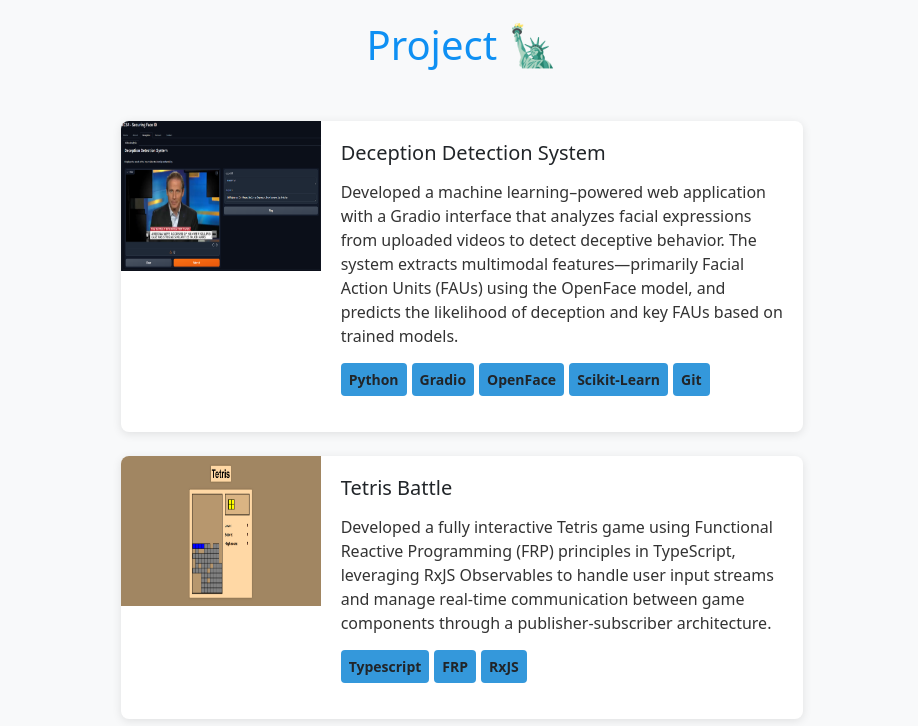
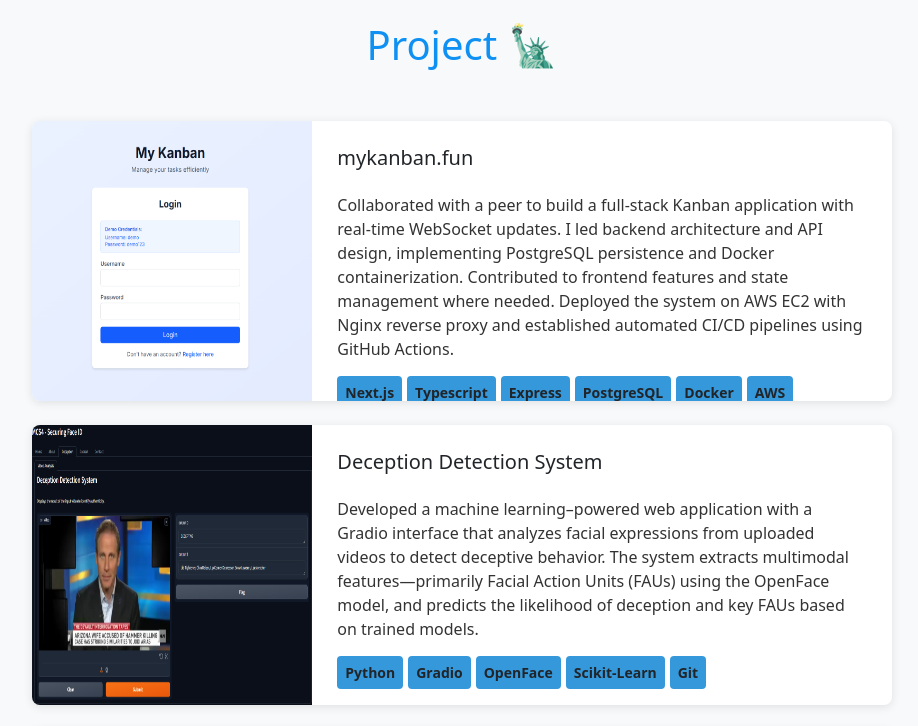
Before and after one commit to tyoppar01/portfolio, a website: page index.html in a window 1280 px wide. Shown: the part 1760-2486 px from the top of the page, without its empty margins (178-1096 px from the left). Drawn offline with nearby package versions, Linux system fonts and the light colour scheme.

Commit message:
Update new project kanban.fun in project section

```diff
--- a/index.html
+++ b/index.html
@@ -89,7 +89,29 @@
       <div class="spacer-section"></div>
 
       <div class="row justify-content-center">
-        <div class="col-md-8 text-center">
+        <div class="col-md-10 text-center">
+
+          <div class="project-card hidden">
+            <div class="image-frame">
+              <img src="project-image/mykanbanfun02.png" alt="p01-fyp"/>
+            </div>
+            <div class="project-info">
+              <h2 class="project-title" style="text-align: left;">mykanban.fun</h2>
+              <p class="project-description">
+                Collaborated with a peer to build a full-stack Kanban application with real-time WebSocket updates. I led backend architecture and API design, implementing PostgreSQL persistence and Docker containerization. Contributed to frontend features and state management where needed. Deployed the system on AWS EC2 with Nginx reverse proxy and established automated CI/CD pipelines using GitHub Actions.
+              </p>
+              <ul class="skills-used">
+                <li>Next.js</li>
+                <li>Typescript</li>
+                <li>Express</li>
+                <li>PostgreSQL</li>
+                <li>Docker</li>
+                <li>AWS</li>
+                <li>GitHub Actions</li>
+              </ul>
+            </div>
+          </div>
+          <br/>
 
           <div class="project-card hidden">
             <div class="image-frame">
@@ -247,7 +269,7 @@
               <h5>BP</h5>
               <br>
               <small>Aug 2025 - <b style="color: black;">Present</b></small>
-              <h6>Digital Graduate</h6>
+              <h6>Software Engineer</h6>
             </div>
           </div>
         </div>
--- a/main-script.js
+++ b/main-script.js
@@ -1,4 +1,4 @@
-const titleArr = ["Kai Le Aw", "Monash CS", "Developer"];
+const titleArr = ["Jasper Aw", "Monashian", "S.E."];
 document.addEventListener("DOMContentLoaded", function () {
   new Typed(".typed-text", {
     strings: titleArr,
--- a/styles.css
+++ b/styles.css
@@ -126,7 +126,9 @@ body {
 /* Project */
 .project-card {
   display: flex;
-  max-width: 900px;
+  width: 100%;
+  max-width: 1000px;
+  height: 280px;
   margin: auto;
   background-color: #fff;
   border-radius: 8px;
@@ -135,16 +137,18 @@ body {
 }
 
 .image-frame {
-  flex: 1;
-  min-width: 100px;
-  max-width: 200px;
-  min-height: 100px;
-  max-height: 150px;
+  flex: 0 0 280px;
+  width: 280px;
+  height: 280px;
+  display: flex;
+  align-items: center;
+  justify-content: center;
 }
 
 .image-frame img {
   width: 100%;
   height: 100%;
+  object-fit: fill;
 }
 
 .slideshow-img {
@@ -155,8 +159,12 @@ body {
 }
 
 .project-info {
-  flex: 2;
-  padding: 20px;
+  flex: 1;
+  padding: 25px;
+  display: flex;
+  flex-direction: column;
+  justify-content: space-between;
+  min-height: 280px;
 }
 
 .project-title {
@@ -255,7 +263,7 @@ body {
 @media (max-width: 768px) {
   .project-card {
     flex-direction: column;
-    max-width: 100%;
+    width: 100%;
   }
 
   .image-frame {
```
Also changed, not shown: project-image/mykanbanfun.png (added), project-image/mykanbanfun02.png (added).
